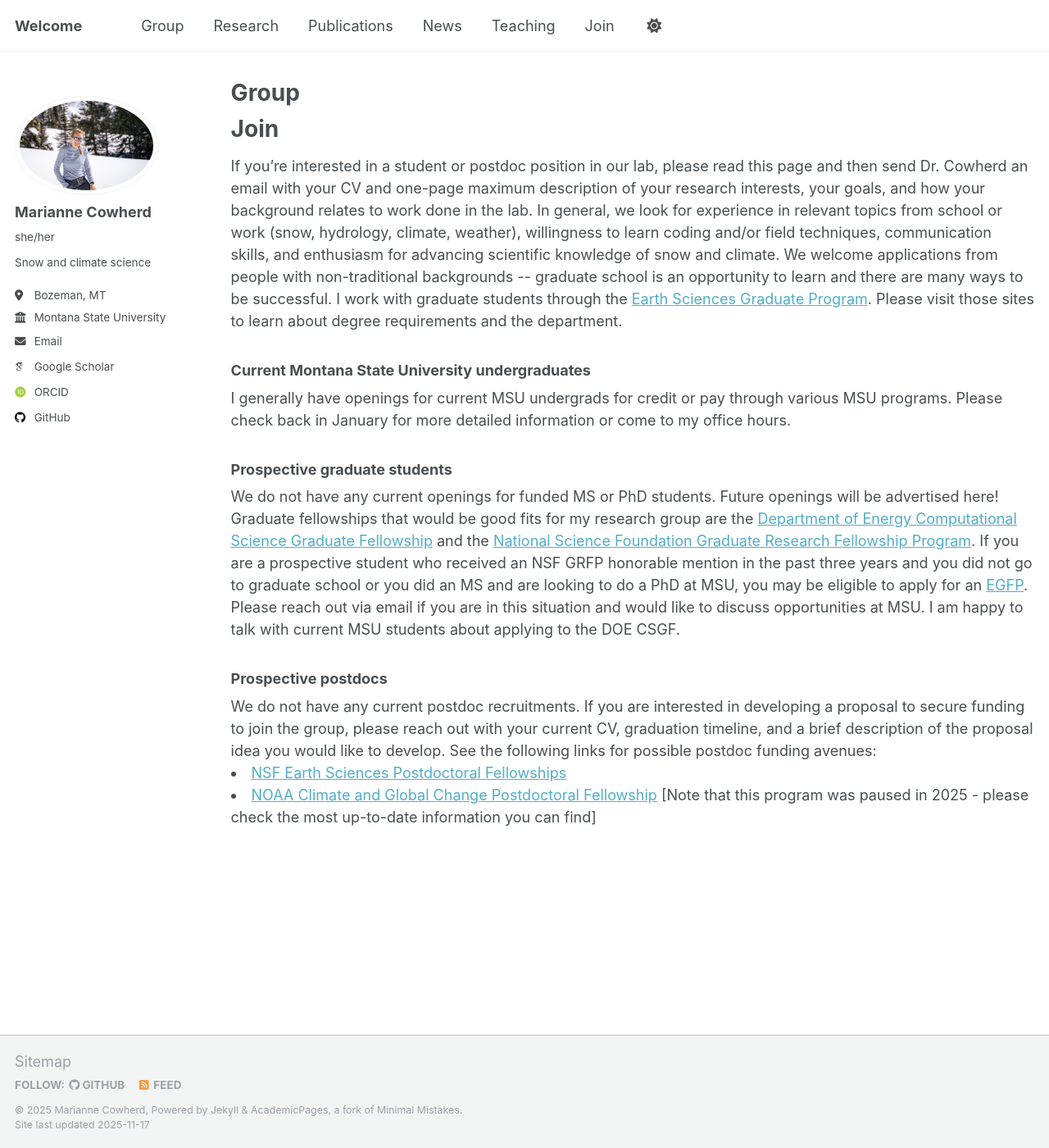
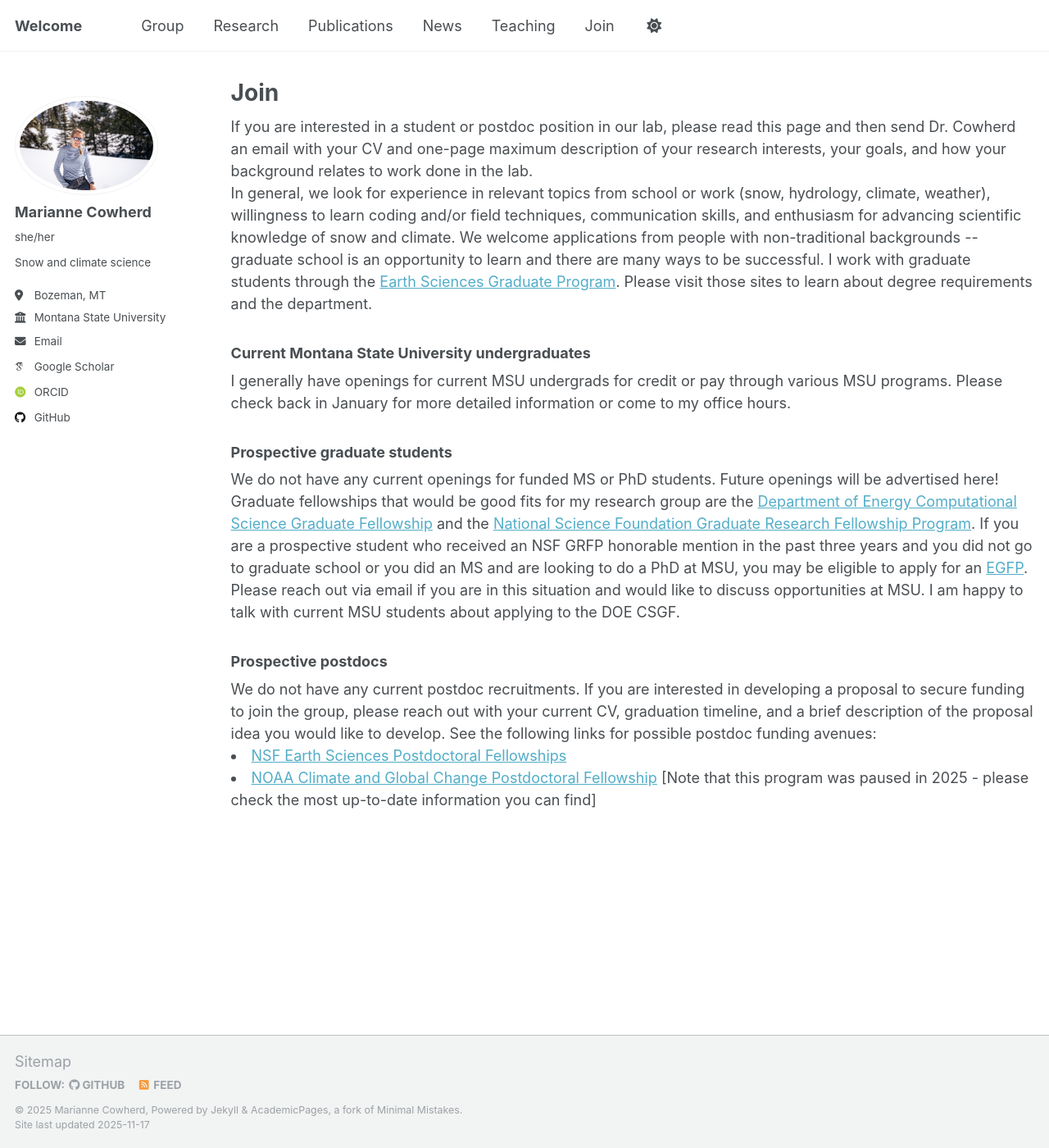
Before and after one commit to mariannecowherd/mariannecowherd.github.io, a Jekyll site: the page built from _pages/join.html, in a window 1280 px wide and 1400 px high. Shown: the whole window at 82% size. Built offline with Jekyll 4.4.1, drawn with Linux system fonts in a browser that asks for light colours; some web fonts are replaced; a script that is not in the unit is left out.

Commit message:
Update join.html

```diff
--- a/_pages/join.html
+++ b/_pages/join.html
@@ -1,13 +1,14 @@
 ---
 layout: archive
-title: "Group"
+title: "Join"
 permalink: /join/
 author_profile: true
 ---
 
-<h1>Join</h1>
-If you’re interested in a student or postdoc position in our lab, please read this page and then send Dr. Cowherd an email with your CV and one-page maximum description
-of your research interests, your goals, and how your background relates to work done in the lab. In general, we look for experience in relevant topics from school or work (snow, hydrology, climate, weather),
+If you are interested in a student or postdoc position in our lab, please read this page and then send Dr. Cowherd an email with your CV and one-page maximum description
+of your research interests, your goals, and how your background relates to work done in the lab. <br>
+
+In general, we look for experience in relevant topics from school or work (snow, hydrology, climate, weather),
 willingness to learn coding and/or field techniques, communication skills, and enthusiasm for advancing scientific knowledge of snow and climate. We welcome applications from people with non-traditional backgrounds -- graduate school is
 an opportunity to learn and there are many ways to be successful.
 
```
